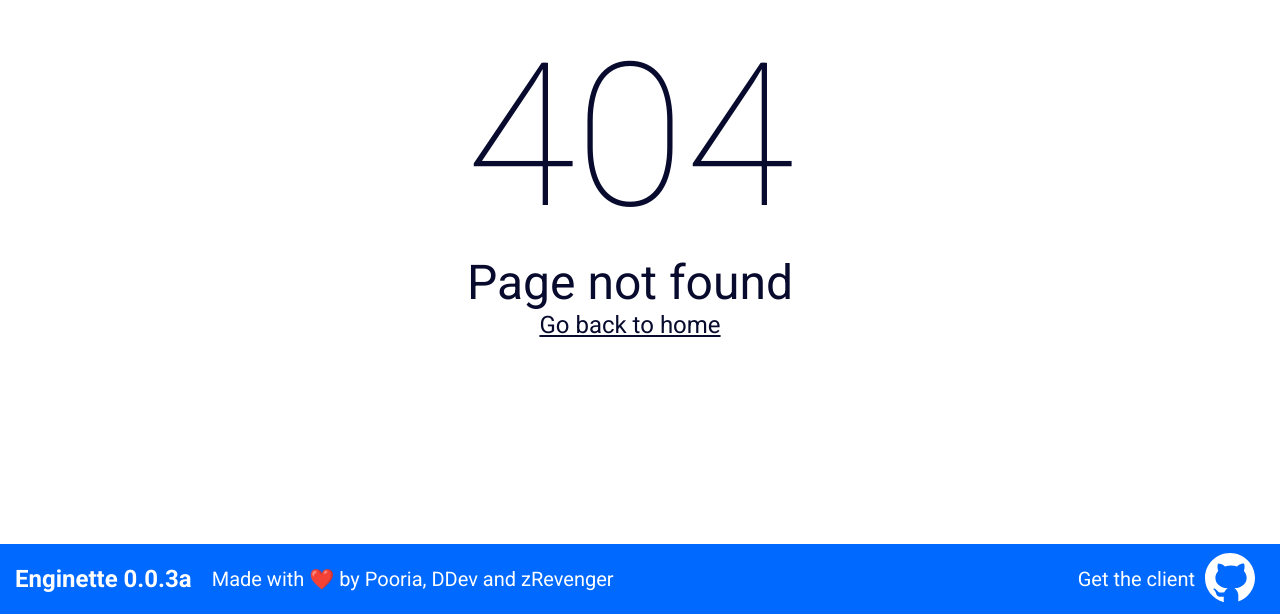
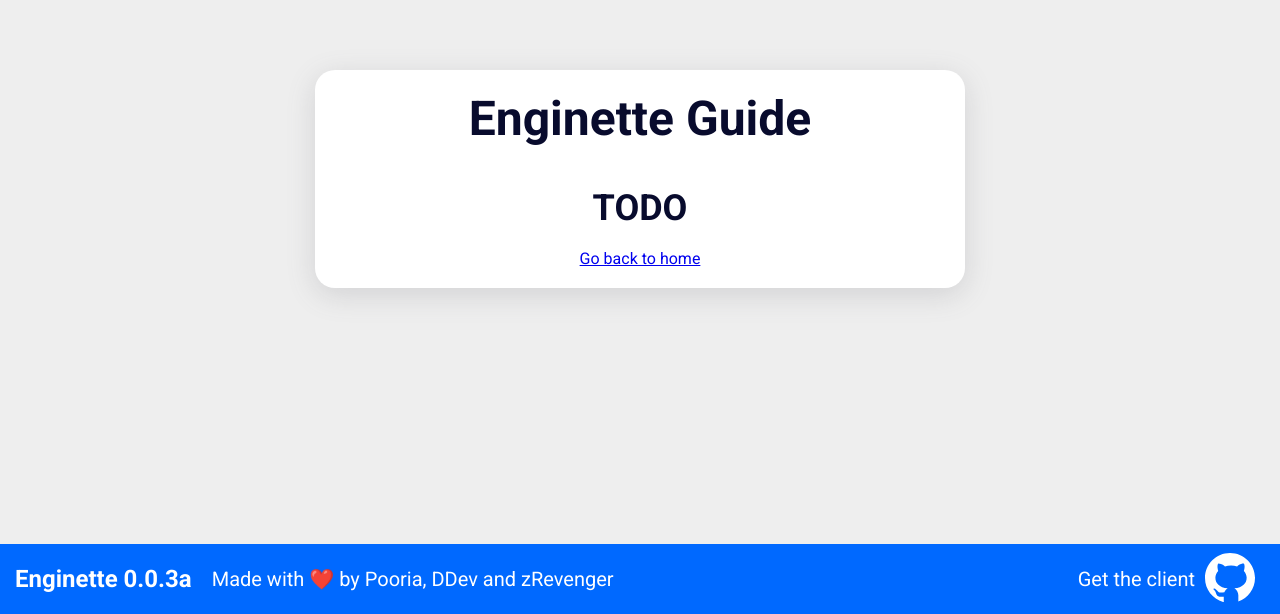
Before and after one commit to Enginette/enginette, a React (Create React App) app: page /guide in a window 1280 px wide. Before the commit this address had no page. Shown: the part 186-800 px from the top of the page. Built offline with nearby package versions, Linux system fonts and the light colour scheme.

Commit message:
guide placeholder

```diff
--- a/src/App.jsx
+++ b/src/App.jsx
@@ -3,6 +3,7 @@ import { Routes, Route } from "react-router-dom";
 import Footer from "./components/Footer/Footer";
 import Home from "./pages/Home";
 import NotFound from "./pages/NotFound";
+import Guide from "./pages/Guide";
 
 import General from "./pages/engines/edit/General";
 
@@ -70,6 +71,7 @@ function App() {
 			<Routes>
 				<Route path="/" element={<Home database={database}></Home>} />
 				<Route path="/about" element={<h1>b</h1>} />
+				<Route path="/guide" element={<Guide></Guide>} />
 
 				<Route
 					path="/engines/:id/edit/general"
--- a/src/components/Header/Header.jsx
+++ b/src/components/Header/Header.jsx
@@ -60,7 +60,7 @@ const Header = ({ engine }) => {
 				<HeaderCategories engine={engine} />
 			</Left>
 			<Right>
-				<Link to="/">Guide</Link>
+				<Link to="/guide">Guide</Link>
 			</Right>
 		</HeaderDiv>
 	);
--- /dev/null
+++ b/src/pages/Guide.jsx
@@ -0,0 +1,50 @@
+import styled from "styled-components";
+import { Link } from "react-router-dom";
+
+const GuideDiv = styled.div`
+	display: flex;
+	justify-content: center;
+	align-items: center;
+	height: calc(100% - 70px);
+`;
+
+const EngineSelector = styled.div`
+	border-radius: 20px;
+	background-color: white;
+	display: flex;
+	flex-direction: column;
+	justify-content: center;
+	align-items: center;
+	width: 650px;
+	box-shadow: 0px 7px 29px rgba(100, 100, 111, 0.2);
+	position: relative;
+	padding-bottom: 20px;
+	> h1 {
+		padding: 0 0px;
+		padding-top: 20px;
+		font-size: 48px;
+		color: #080b2d;
+		margin-bottom: 20px;
+	}
+	> h3 {
+		padding: 0 20px;
+		padding-top: 20px;
+		font-size: 36px;
+		color: #080b2d;
+		margin-bottom: 20px;
+	}
+`;
+
+const Guide = () => {
+	return (
+		<GuideDiv>
+			<EngineSelector>
+				<h1>Enginette Guide</h1>
+				<h3>TODO</h3>
+				<Link to={"/"}>Go back to home</Link>
+			</EngineSelector>
+		</GuideDiv>
+	);
+};
+
+export default Guide;
```
